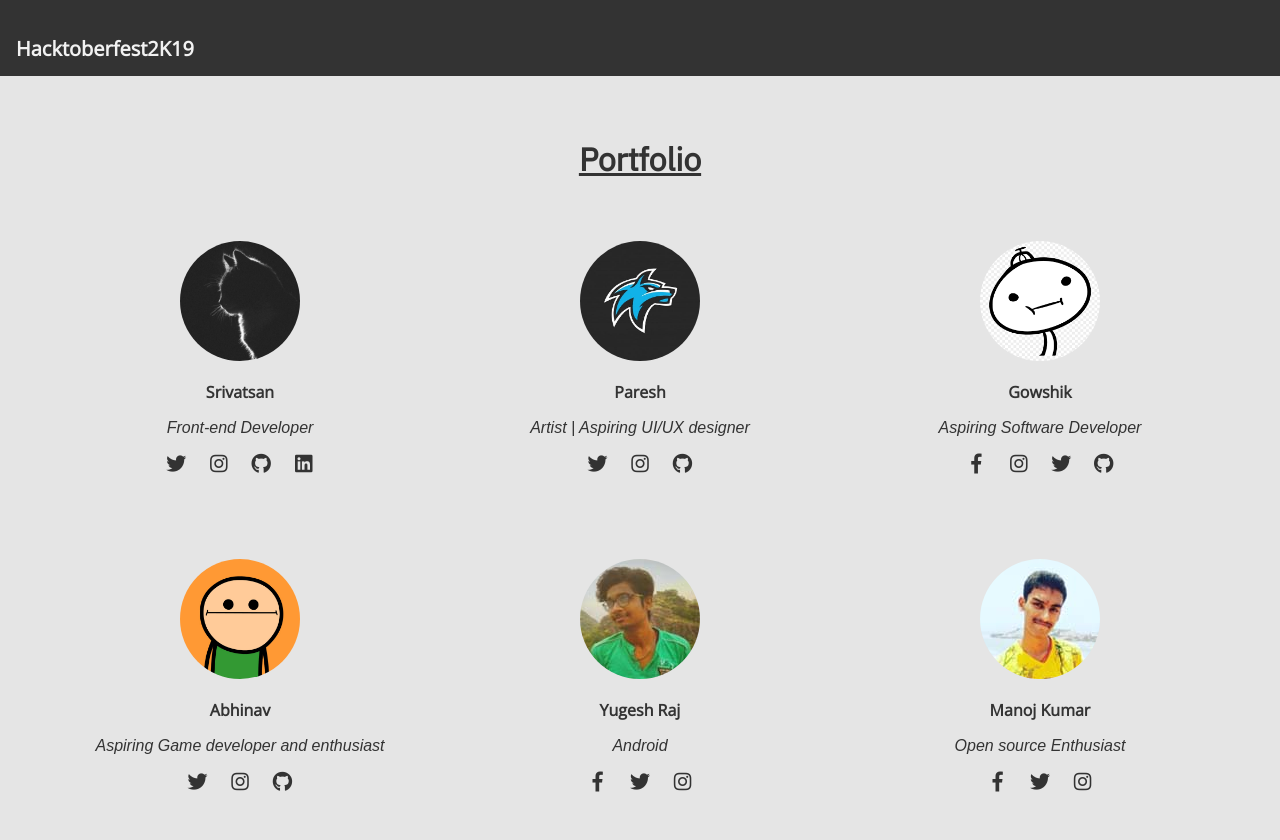
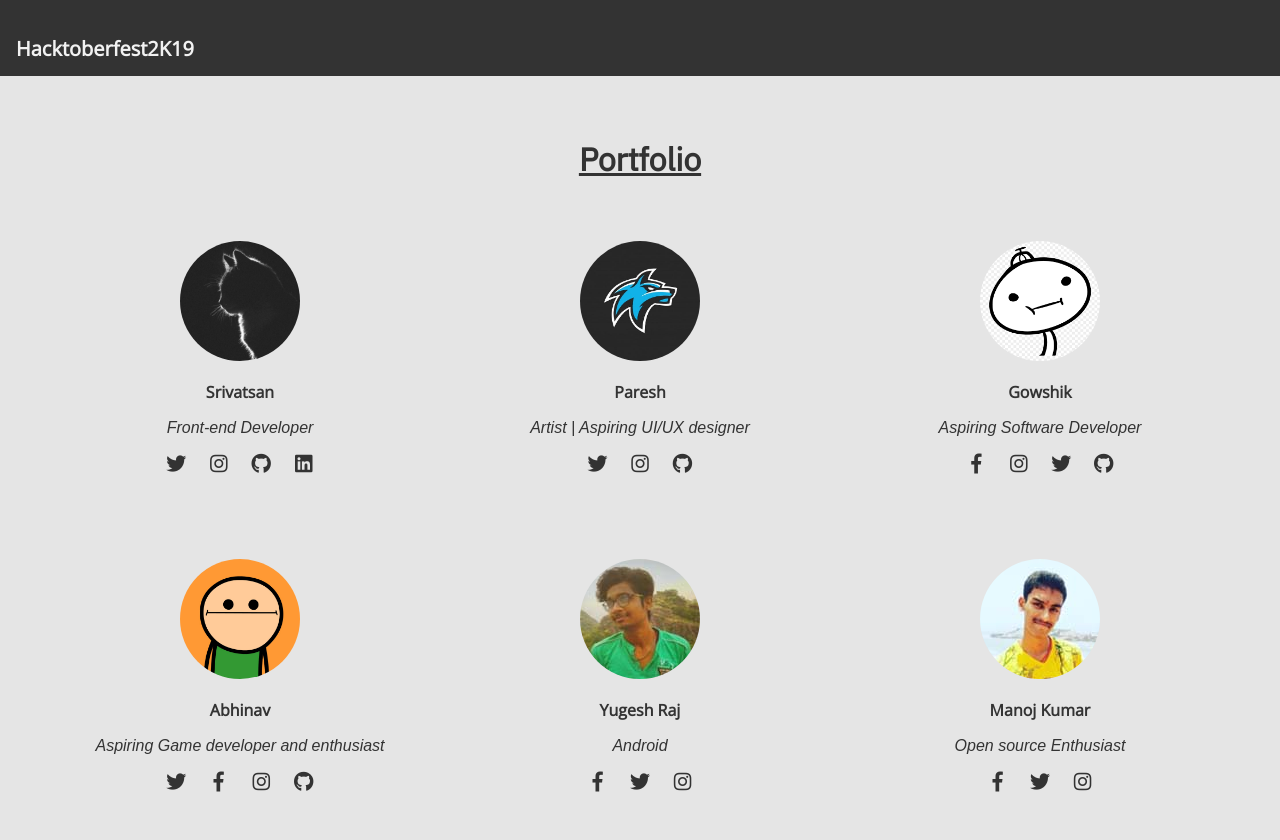
Before and after one commit to foss-amritagiri/Hacktoberfest_meetup, a plain HTML site: page index.html in a window 1280 px wide. Shown: the top 840 px of the page. Drawn offline with nearby package versions, Linux system fonts and the light colour scheme; a script that the page names is missing.

Commit message:
added Facebook icon

```diff
--- a/index.html
+++ b/index.html
@@ -60,6 +60,7 @@
         <div class="p-des">Aspiring Game developer and enthusiast</div>
         <div class="p-sm">
           <a href="https://twitter.com/abhinavrajesh1"><i class="fab fa-twitter"></i></a>
+	  <a href="#"><i class="fab fa-facebook-f"></i></a>
           <a href="https://www.instagram.com/insert_some_random_name/"><i class="fab fa-instagram"></i></a>
           <a href="https://github.com/Penitentb4u"><i class="fab fa-github"></i></a>
         </div>
```
